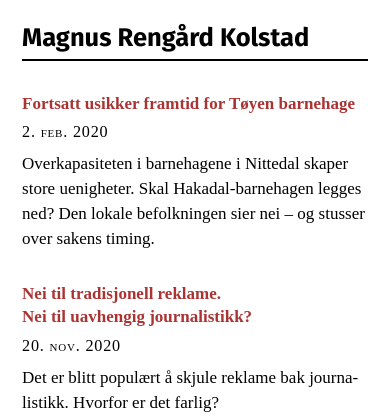
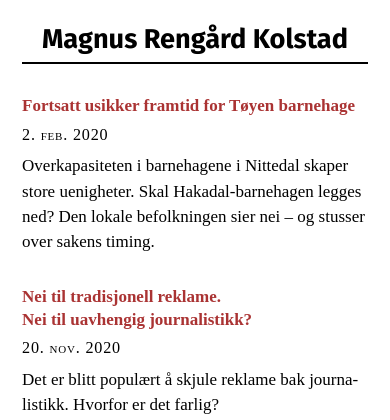
Before and after one commit to kolstadmagnus/blog, a PHP site: page /index.html in a window 390 px wide. Shown: the top 420 px of the page. Run offline with PHP 8.4, Linux system fonts and the light colour scheme; some web fonts are replaced.

Commit message:
Update style.css

```diff
--- a/style.css
+++ b/style.css
@@ -203,8 +203,7 @@ header h1 {
 @media all and (max-width: 520px) {
   h1,
   header h1 {
-    font-size: 1.5em;
-    text-align: left;
+    font-size: 1.6em;
   }
 }
 
```
